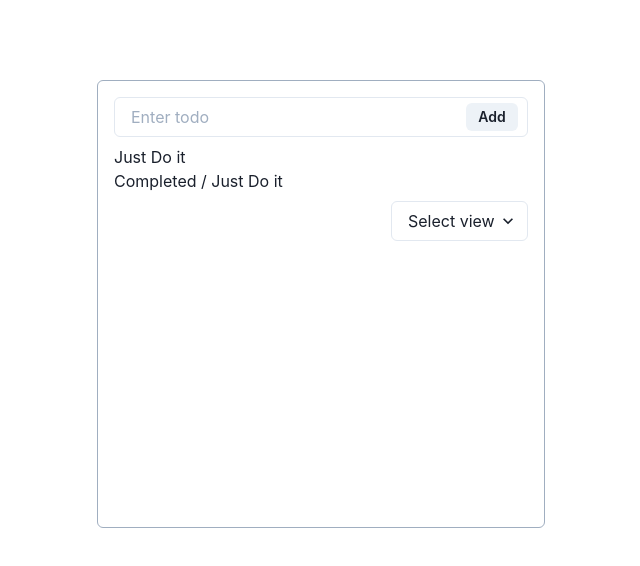
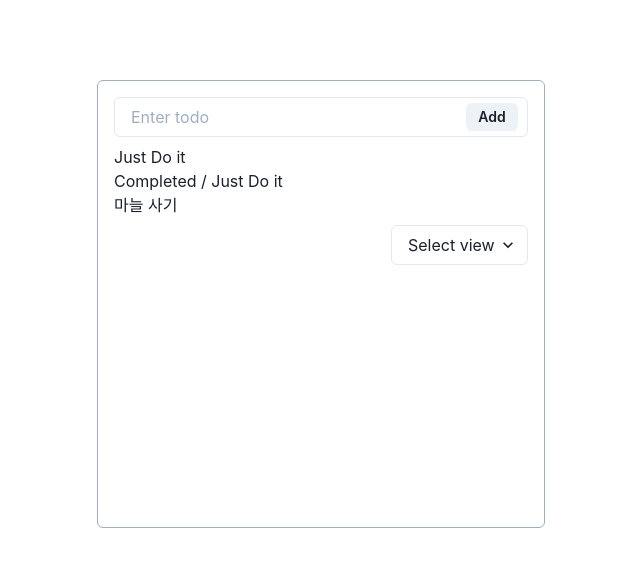
Before and after one commit to wes5510/todo, a React (Vite) app: page / in a window 1280 px wide. Shown: the top 566 px of the page, without its empty margins (319-959 px from the left). Built offline with nearby package versions, Linux system fonts and the light colour scheme.

Commit message:
feat(recoil): add recoil

```diff
--- a/package.json
+++ b/package.json
@@ -16,7 +16,8 @@
 		"@emotion/styled": "^11.3.0",
 		"framer-motion": "^4.1.17",
 		"react": "^17.0.0",
-    "react-dom": "^17.0.0"
+		"react-dom": "^17.0.0",
+		"recoil": "^0.4.1"
 	},
 	"devDependencies": {
 		"@types/react": "^17.0.0",
--- a/src/App.tsx
+++ b/src/App.tsx
@@ -1,5 +1,6 @@
 import { ChakraProvider, Container, HStack, VStack } from '@chakra-ui/react';
 import React, { ReactElement } from 'react';
+import { RecoilRoot } from 'recoil';
 import TodoInput from './TodoInput';
 import TodoList from './TodoList';
 import TodoToolbox from './TodoToolbox';
@@ -7,6 +8,7 @@ import TodoToolbox from './TodoToolbox';
 function App(): ReactElement {
 	return (
 		<ChakraProvider>
+			<RecoilRoot>
 				<Container
 					mt="20"
 					border="1px"
@@ -24,6 +26,7 @@ function App(): ReactElement {
 						</HStack>
 					</VStack>
 				</Container>
+			</RecoilRoot>
 		</ChakraProvider>
 	);
 }
--- a/src/TodoList.tsx
+++ b/src/TodoList.tsx
@@ -1,23 +1,17 @@
 import { List, ListItem } from '@chakra-ui/react';
 import React, { ReactElement } from 'react';
+import { useRecoilValue } from 'recoil';
+import todoAtoms from './todo.atoms';
 
-const todos = [
-	{
-		checked: false,
-		text: 'Just Do it',
-	},
-	{
-		checked: true,
-		text: 'Completed / Just Do it',
-	},
-];
-
-const TodoList = (): ReactElement => (
+const TodoList = (): ReactElement => {
+	const todos = useRecoilValue(todoAtoms.todoListState);
+	return (
 		<List w="full">
 			{todos.map((t) => (
 				<ListItem>{t.text}</ListItem>
 			))}
 		</List>
 	);
+};
 
 export default TodoList;
--- /dev/null
+++ b/src/todo.atoms.ts
@@ -0,0 +1,28 @@
+import { atom } from 'recoil';
+
+interface Todo {
+	checked: boolean;
+	text: string;
+}
+
+const todoListState = atom<Todo[]>({
+	key: 'todoListState',
+	default: [
+		{
+			checked: false,
+			text: 'Just Do it',
+		},
+		{
+			checked: true,
+			text: 'Completed / Just Do it',
+		},
+		{
+			checked: true,
+			text: '마늘 사기',
+		},
+	],
+});
+
+export default {
+	todoListState,
+};
```
Also changed, not shown: 1 other file (tests, documents, lock files or other folders). Lines whose indentation alone changed are shown as unchanged.
